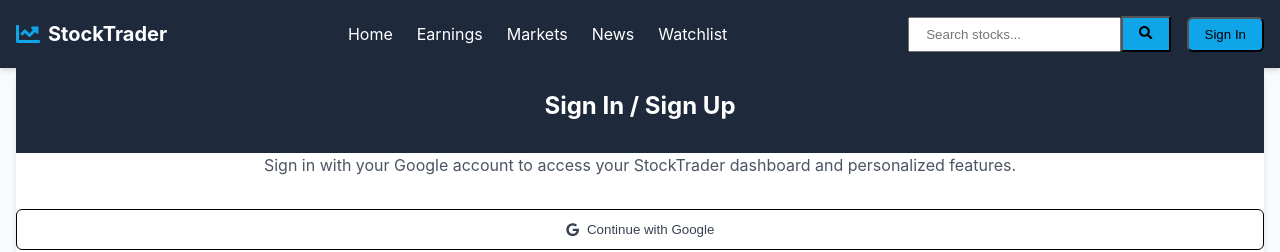
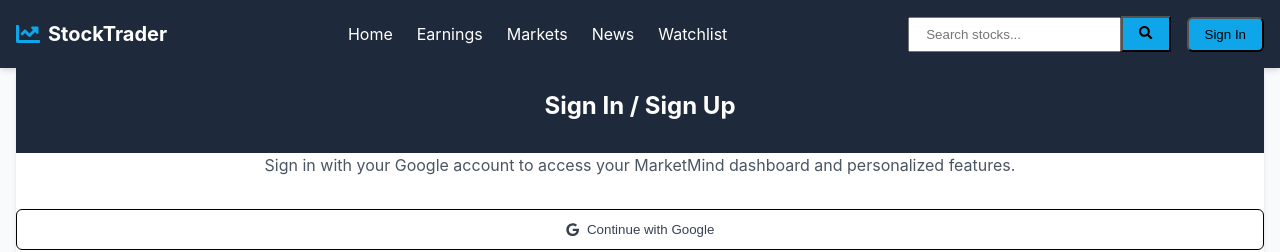
Before and after one commit to nepalprabin/marketmind-react, a React (Vite) app: page /login in a window 1280 px wide. Shown: the top 252 px of the page. Built offline with nearby package versions, Linux system fonts and the light colour scheme.

Commit message:
Fix login issue

```diff
--- a/src/pages/LoginPage.tsx
+++ b/src/pages/LoginPage.tsx
@@ -69,7 +69,7 @@
             )}
 
             <p className="text-gray-600 text-center mb-8">
-              Sign in with your Google account to access your StockTrader dashboard and personalized features.
+              Sign in with your Google account to access your MarketMind dashboard and personalized features.
             </p>
 
             <button
```
